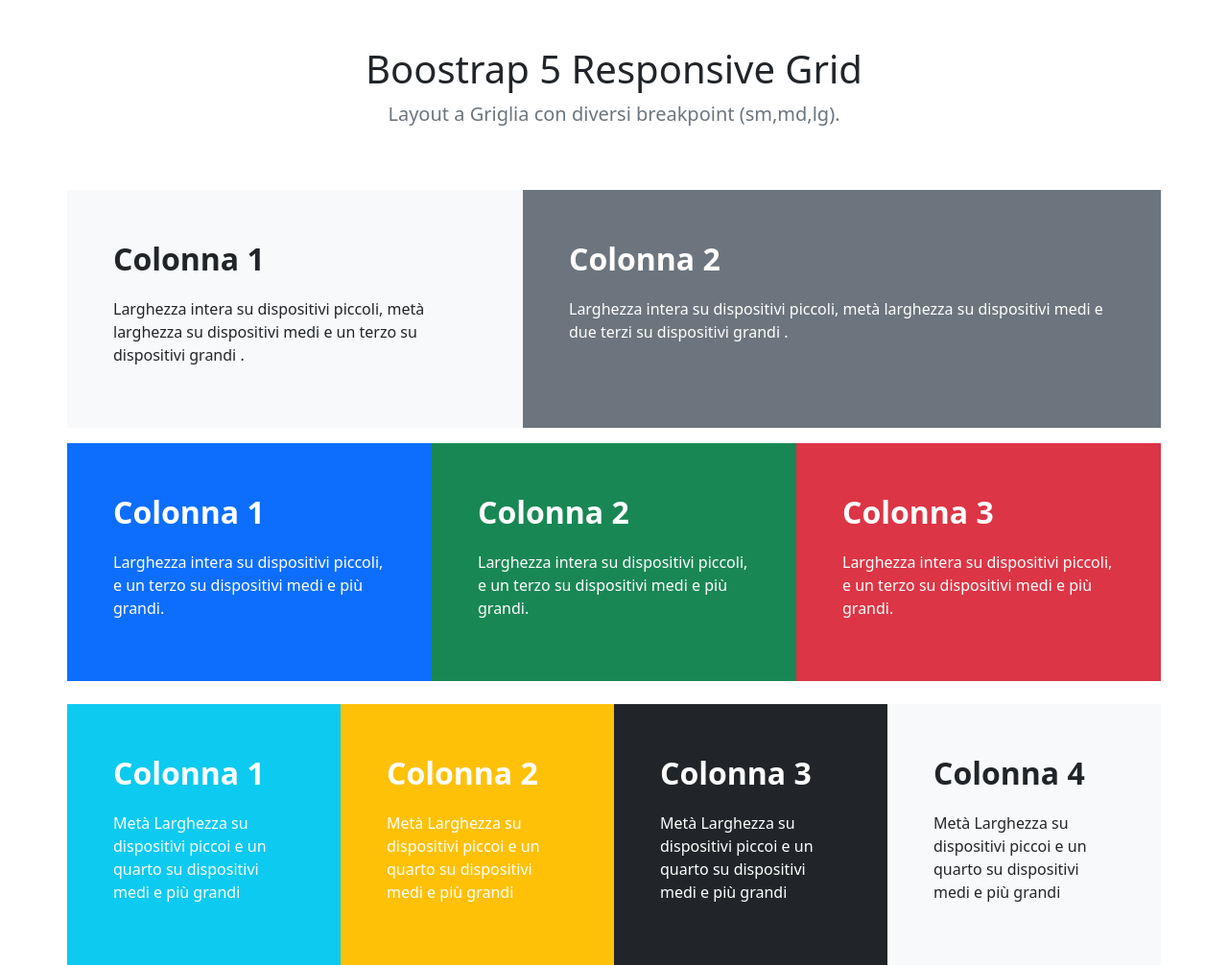
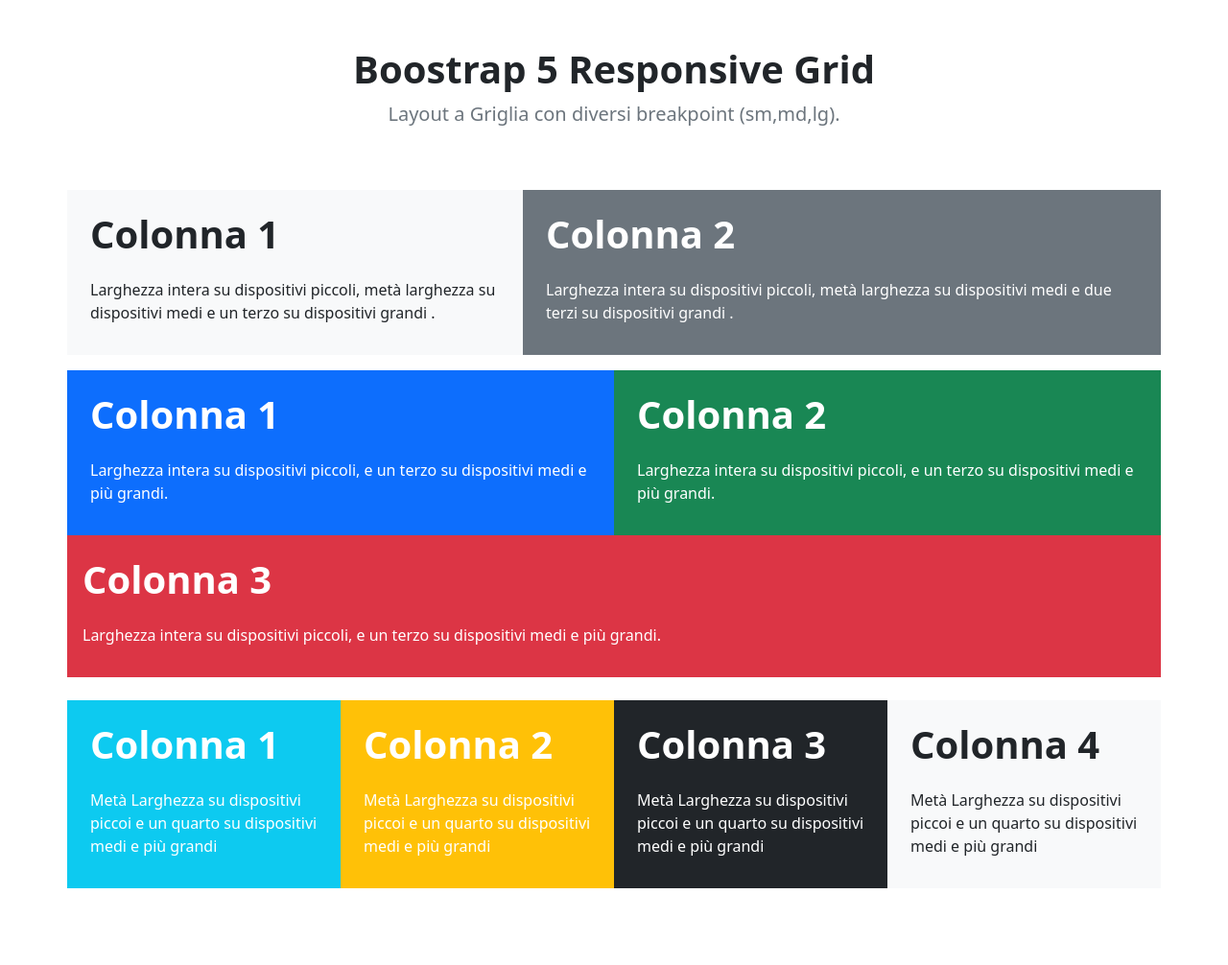
Before and after one commit to SamirSadriu-24/htmlcss-bootstrap-layout, a plain HTML site: page index.html in a window 1280 px wide. Shown: the whole page at 96% size. After the commit the page ends 974 px from the top, so only its background shows below. Drawn offline with nearby package versions, Linux system fonts and the light colour scheme.

Commit message:
CONSEGNA

```diff
--- a/index.html
+++ b/index.html
@@ -9,59 +9,59 @@
 <body>
         <div class="container text-center">
             <div class="row">
-                <div class="col p-5 fs-5">
-                    <h1>Boostrap 5 Responsive Grid</h1>
-                    <p class="text-secondary">Layout a Griglia con diversi breakpoint (sm,md,lg).</p>
+                <div class="col p-5">
+                    <h1 class="fw-bold">Boostrap 5 Responsive Grid</h1>
+                    <p class="text-secondary fs-5">Layout a Griglia con diversi breakpoint (sm,md,lg).</p>
                 </div>
             </div>
         </div>
 
         <div class="container text-left">
             <div class="row">
-                <div class="col-5 bg-light p-5">
-                    <p  class="fw-bold fs-2 font-weight-bold">Colonna 1</p>
-                    <p>Larghezza intera su dispositivi piccoli, metà larghezza su dispositivi medi e un terzo su dispositivi grandi .</p>
+                <div class="col-lg-5 bg-light p-3 col-md-6 col-sm-12">
+                    <p  class="fw-semibold fs-1 font-weight-bold px-2">Colonna 1</p>
+                    <p class="px-2">Larghezza intera su dispositivi piccoli, metà larghezza su dispositivi medi e un terzo su dispositivi grandi .</p>
                 </div>
-                <div class="col-7 bg-secondary p-5 text-white">
-                    <p class="fw-bold fs-2 font-weight-bold">Colonna 2</p>
-                    <p>Larghezza intera su dispositivi piccoli, metà larghezza su dispositivi medi e due terzi su dispositivi grandi .</p>
+                <div class="col-lg-7 bg-secondary p-3 text-white col-md-6 col-sm-12">
+                    <p class="fw-semibold fs-1 font-weight-bold px-2">Colonna 2</p>
+                    <p class="px-2">Larghezza intera su dispositivi piccoli, metà larghezza su dispositivi medi e due terzi su dispositivi grandi .</p>
                 </div>
             </div>
         </div>
 
         <div class="container text-left mt-3">
             <div class="row">
-                <div class="col-4 bg-primary p-5 text-white">
-                    <p class="fw-bold fs-2 font-weight-bold">Colonna 1</p>
-                    <p>Larghezza intera su dispositivi piccoli, e un terzo su dispositivi medi e più grandi.</p>
+                <div class="col-4 bg-primary p-3 text-white col-sm-6">
+                    <p class="fw-semibold fs-1 font-weight-bold px-2">Colonna 1</p>
+                    <p class="px-2">Larghezza intera su dispositivi piccoli, e un terzo su dispositivi medi e più grandi.</p>
                 </div>
-                <div class="col-4 bg-success p-5 text-white">
-                    <p class="fw-bold fs-2 font-weight-bold">Colonna 2</p>
-                    <p>Larghezza intera su dispositivi piccoli, e un terzo su dispositivi medi e più grandi.</p>
+                <div class="col-4 bg-success p-3 text-white col-sm-6">
+                    <p class="fw-semibold fs-1 font-weight-bold px-2">Colonna 2</p>
+                    <p class="px-2">Larghezza intera su dispositivi piccoli, e un terzo su dispositivi medi e più grandi.</p>
                 </div>
-                <div class="col-4 bg-danger p-5 text-white">
-                    <p class="fw-bold fs-2 font-weight-bold">Colonna 3</p>
-                    <p>Larghezza intera su dispositivi piccoli, e un terzo su dispositivi medi e più grandi.</p>
+                <div class="col-4 bg-danger p-3 text-white px-2 col-sm-12">
+                    <p class="fw-semibold fs-1 font-weight-bold px-2">Colonna 3</p>
+                    <p class="px-2">Larghezza intera su dispositivi piccoli, e un terzo su dispositivi medi e più grandi.</p>
                 </div>
             </div>
         </div>
-                <div class="container text-left mt-4">
+                <div class="container text-left mt-4 mb-5">
             <div class="row">
-                <div class="col-3 bg-info p-5 text-white">
-                    <p class="fw-bold fs-2 font-weight-bold">Colonna 1</p>
-                    <p>Metà Larghezza su dispositivi piccoi e un quarto su dispositivi medi e più grandi</p>
+                <div class="col-3 bg-info p-3 text-white col-md-3 col-sm-6 1h-small">
+                    <p class="fw-semibold fs-1 font-weight-bold px-2">Colonna 1</p>
+                    <p class="px-2">Metà Larghezza su dispositivi piccoi e un quarto su dispositivi medi e più grandi</p>
                 </div>
-                <div class="col-3 bg-warning p-5 text-white">
-                    <p class="fw-bold fs-2 font-weight-bold">Colonna 2</p>
-                    <p>Metà Larghezza su dispositivi piccoi e un quarto su dispositivi medi e più grandi</p>
+                <div class="col-3 bg-warning p-3 text-white col-md-3 col-sm-6">
+                    <p class="fw-semibold fs-1 font-weight-bold px-2">Colonna 2</p>
+                    <p class="px-2">Metà Larghezza su dispositivi piccoi e un quarto su dispositivi medi e più grandi</p>
                 </div>
-                <div class="col-3 bg-dark p-5 text-white">
-                    <p class="fw-bold fs-2 font-weight-bold">Colonna 3</p>
-                    <p>Metà Larghezza su dispositivi piccoi e un quarto su dispositivi medi e più grandi</p>
+                <div class="col-3 bg-dark p-3 text-white col-md-3 col-sm-6">
+                    <p class="fw-semibold fs-1 font-weight-bold px-2">Colonna 3</p>
+                    <p class="px-2">Metà Larghezza su dispositivi piccoi e un quarto su dispositivi medi e più grandi</p>
                 </div>
-                <div class="col-3 bg-light p-5">
-                    <p class="fw-bold fs-2 font-weight-bold">Colonna 4</p>
-                    <p>Metà Larghezza su dispositivi piccoi e un quarto su dispositivi medi e più grandi</p>
+                <div class="col-3 bg-light p-3 col-md-3 col-sm-6">
+                    <p class="fw-semibold fs-1 font-weight-bold px-2">Colonna 4</p>
+                    <p class="px-2">Metà Larghezza su dispositivi piccoi e un quarto su dispositivi medi e più grandi</p>
                 </div>
             </div>
         </div>
```
